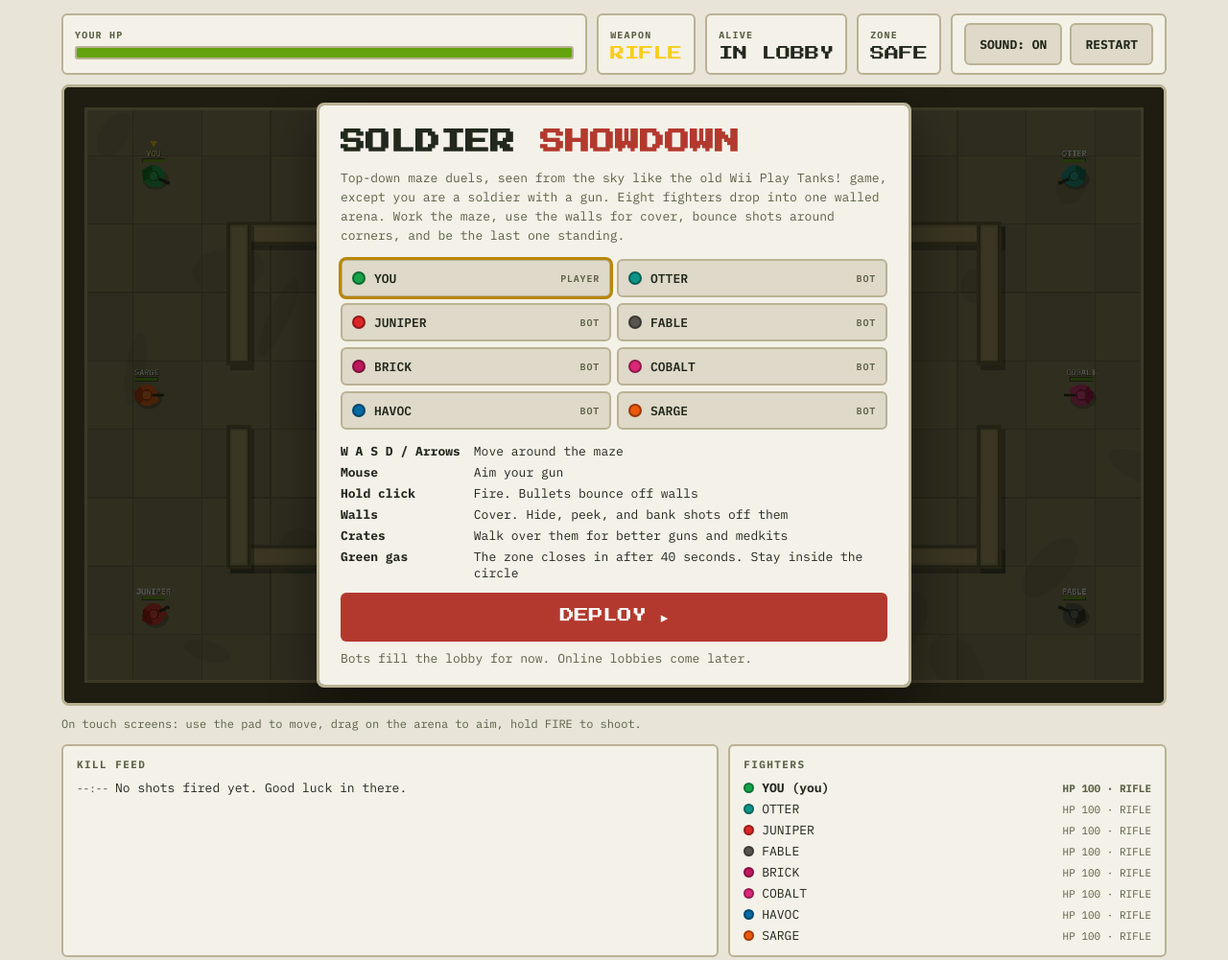
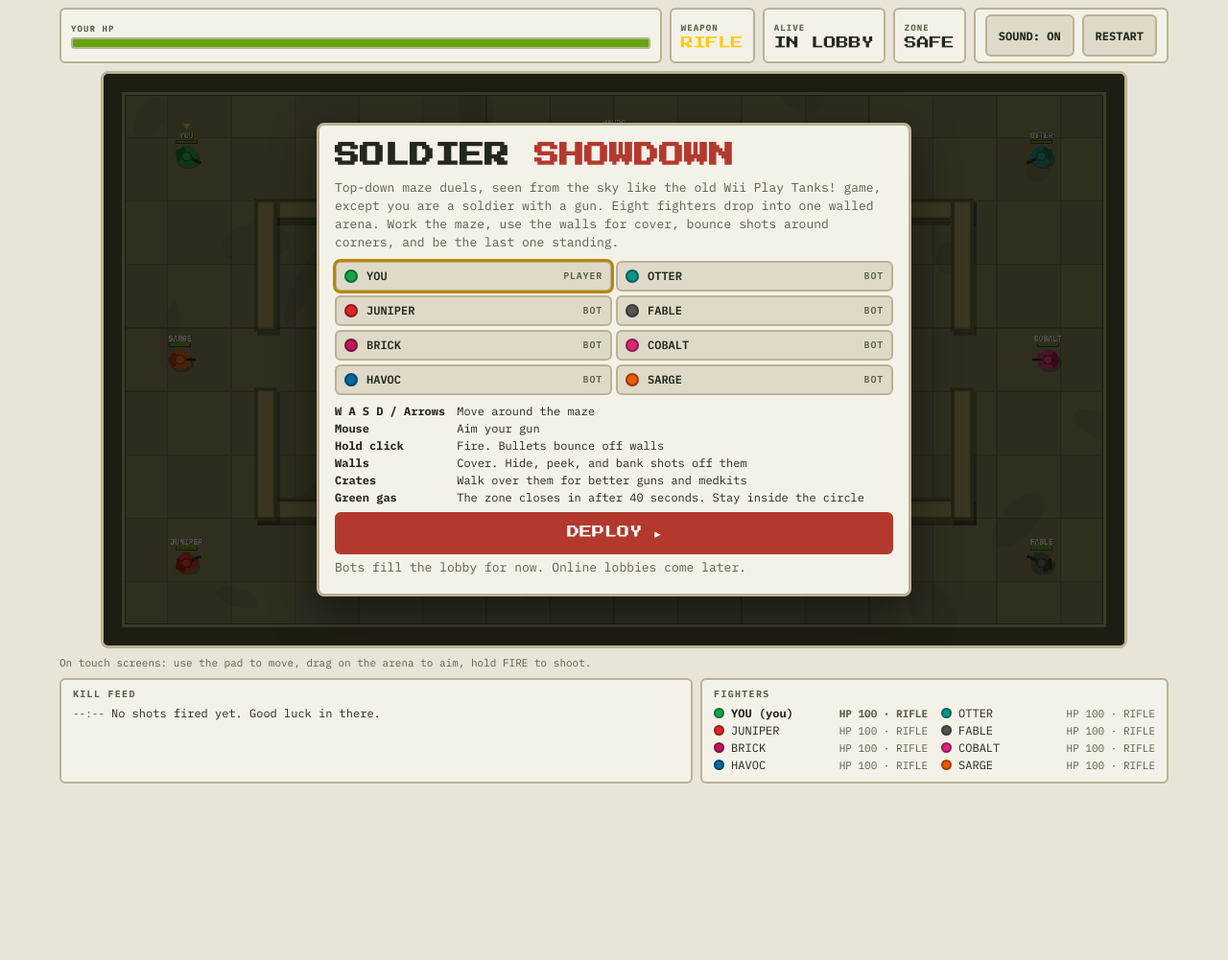
Before and after one commit to RD3-LIL/soldier-shooter, a plain HTML site: page index.html in a window 1280 px wide. Shown: the whole page at 96% size. After the commit the page ends 817 px from the top, so only its background shows below. Drawn offline with Linux system fonts and the light colour scheme.

Commit message:
Fit Soldier Showdown all on one page, no page scroll

```diff
--- a/index.html
+++ b/index.html
@@ -23,40 +23,53 @@
     }
   }
   *{ box-sizing:border-box; }
-  html,body{ margin:0; padding:0; }
+  html,body{ margin:0; padding:0; height:100%; }
   body{
     background:var(--bg); color:var(--ink);
     font-family:"IBM Plex Mono", ui-monospace, Menlo, monospace;
     -webkit-font-smoothing:antialiased;
+    height:100dvh; overflow:hidden;
+    /* vertical space taken by everything except the arena:
+       wrap padding + gaps + HUD + the panels under the stage */
+    --chrome:198px;
   }
+  @media (max-width:900px){ body{ --chrome:266px; } }
+  @media (pointer:coarse){ body{ --chrome:352px; } }
+  @media (pointer:coarse) and (max-width:900px){ body{ --chrome:426px; } }
   button{ font-family:inherit; min-height:44px; cursor:pointer; }
-  .wrap{ max-width:1180px; margin:0 auto; padding:14px 14px 28px; }
+  .wrap{
+    max-width:1180px; margin:0 auto; padding:8px 12px;
+    height:100dvh; display:flex; flex-direction:column; gap:8px;
+  }
 
   /* ---------- HUD ---------- */
   .hud{
-    display:flex; flex-wrap:wrap; gap:10px; align-items:stretch; margin-bottom:10px;
+    display:flex; flex-wrap:nowrap; gap:8px; align-items:stretch; flex:0 0 auto;
   }
+  @media (max-width:900px){ .hud{ flex-wrap:wrap; } }
   .hud .box{
     background:var(--panel); border:2px solid var(--line); border-radius:6px;
-    padding:8px 12px; display:flex; flex-direction:column; justify-content:center; gap:5px;
+    padding:5px 10px; display:flex; flex-direction:column; justify-content:center; gap:4px;
   }
-  .hud .label{ font-size:10px; letter-spacing:.12em; text-transform:uppercase; color:var(--ink2); font-weight:700; }
-  .hud .big{ font-family:"Press Start 2P", monospace; font-size:15px; line-height:1; }
-  .hpbox{ flex:1 1 200px; min-width:170px; }
-  .hpbar{ height:14px; background:var(--panel2); border:2px solid var(--line); border-radius:3px; overflow:hidden; }
+  .hud .label{ font-size:9px; letter-spacing:.12em; text-transform:uppercase; color:var(--ink2); font-weight:700; }
+  .hud .big{ font-family:"Press Start 2P", monospace; font-size:13px; line-height:1; white-space:nowrap; }
+  .hpbox{ flex:1 1 200px; min-width:150px; }
+  .hpbar{ height:12px; background:var(--panel2); border:2px solid var(--line); border-radius:3px; overflow:hidden; }
   .hpfill{ height:100%; width:100%; background:var(--hp); transition:width .18s ease, background .18s ease; }
   .hpfill.low{ background:var(--hp-low); }
   .hud .btns{ flex-direction:row; align-items:center; gap:8px; }
   .sbtn{
     background:var(--panel2); color:var(--ink); border:2px solid var(--line); border-radius:6px;
-    padding:0 14px; font-weight:700; font-size:13px;
+    padding:0 12px; font-weight:700; font-size:12px; white-space:nowrap;
   }
   .sbtn:active{ transform:translateY(1px); }
 
   /* ---------- Stage ---------- */
   .stage{
     position:relative; background:#20241a; border:3px solid var(--line); border-radius:8px;
-    overflow:hidden; aspect-ratio:16/9; width:100%;
+    overflow:hidden; aspect-ratio:16/9; flex:0 0 auto; margin:0 auto;
+    /* as wide as the column allows, but never so tall that the page scrolls */
+    width:min(100%, calc((100dvh - var(--chrome)) * 16 / 9));
     touch-action:none; user-select:none; -webkit-user-select:none;
   }
   canvas#game{ display:block; width:100%; height:100%; image-rendering:pixelated; cursor:crosshair; }
@@ -108,17 +121,42 @@
   .statrow{ display:flex; gap:18px; flex-wrap:wrap; margin:12px 0; }
   .statrow div{ font-size:13px; color:var(--ink2); }
   .statrow b{ display:block; font-size:22px; color:var(--ink); font-family:"Press Start 2P", monospace; margin-bottom:4px; }
+  /* shorter screens: squeeze the lobby/result card so it fits inside the arena */
+  @media (max-height:820px){
+    .card{ padding:13px 16px; }
+    .card p{ margin:5px 0; font-size:13px; line-height:1.45; }
+    .roster{ gap:4px; margin:9px 0; }
+    .slot{ min-height:32px; padding:4px 8px; font-size:12px; }
+    .controls-grid{ gap:3px 12px; font-size:12px; margin:8px 0; }
+    .bigbtn{ font-size:13px; padding:11px 8px; margin-top:8px; }
+    .statrow{ margin:8px 0; }
+    .statrow b{ font-size:18px; }
+  }
 
   /* ---------- under-stage panels ---------- */
-  .below{ display:grid; grid-template-columns:1.2fr .8fr; gap:10px; margin-top:10px; }
-  @media (max-width:760px){ .below{ grid-template-columns:1fr; } }
-  .panel{ background:var(--panel); border:2px solid var(--line); border-radius:6px; padding:12px 14px; }
-  .panel h2{ font-size:11px; letter-spacing:.13em; text-transform:uppercase; margin:0 0 9px; color:var(--ink2); }
-  #feed{ list-style:none; margin:0; padding:0; font-size:13px; display:flex; flex-direction:column; gap:5px; min-height:24px; }
-  #feed li{ line-height:1.4; }
+  .below{
+    display:grid; grid-template-columns:1.15fr .85fr; gap:8px;
+    flex:0 0 auto; height:110px;
+  }
+  .panel{
+    background:var(--panel); border:2px solid var(--line); border-radius:6px;
+    padding:8px 12px; overflow:hidden; min-width:0;
+  }
+  .panel h2{ font-size:10px; letter-spacing:.13em; text-transform:uppercase; margin:0 0 6px; color:var(--ink2); }
+  #feed{ list-style:none; margin:0; padding:0; font-size:12px; display:flex; flex-direction:column; gap:3px; }
+  #feed li{ line-height:1.35; white-space:nowrap; overflow:hidden; text-overflow:ellipsis; }
   #feed .t{ color:var(--ink2); font-size:11px; margin-right:7px; }
-  #standings{ list-style:none; margin:0; padding:0; font-size:13px; display:flex; flex-direction:column; gap:5px; }
-  #standings li{ display:flex; align-items:center; gap:8px; }
+  #standings{
+    list-style:none; margin:0; padding:0; font-size:12px;
+    display:grid; grid-template-columns:1fr 1fr; gap:3px 14px;
+  }
+  #standings li{ display:flex; align-items:center; gap:7px; min-width:0; }
+  #standings li span:nth-child(2){ overflow:hidden; text-overflow:ellipsis; white-space:nowrap; }
+  @media (max-width:560px){
+    #standings{ grid-template-columns:1fr 1fr; font-size:11px; gap:3px 8px; }
+    #feed{ font-size:11px; }
+    .panel{ padding:7px 9px; }
+  }
   #standings .dot{ width:11px; height:11px; border-radius:50%; border:2px solid rgba(0,0,0,.3); flex:0 0 auto; }
   #standings .hpmini{ margin-left:auto; font-size:11px; color:var(--ink2); }
   #standings li.dead{ opacity:.45; text-decoration:line-through; }
@@ -126,7 +164,7 @@
 
   /* ---------- touch controls ---------- */
   .touch{
-    display:none; gap:10px; margin-top:10px; justify-content:space-between; align-items:center;
+    display:none; gap:10px; flex:0 0 auto; justify-content:space-between; align-items:center;
   }
   .touch .cluster{ display:flex; gap:8px; align-items:center; }
   .touch .dpad{ display:grid; grid-template-columns:repeat(3,54px); grid-template-rows:repeat(2,54px); gap:4px; }
@@ -138,7 +176,8 @@
   .tbtn.fire{ width:76px; height:76px; border-radius:50%; background:var(--accent); color:#fff; font-size:13px; font-family:"Press Start 2P", monospace; }
   .tbtn.held{ filter:brightness(1.25); }
   @media (pointer:coarse){ .touch{ display:flex; } }
-  .hint{ font-size:12px; color:var(--ink2); margin-top:10px; line-height:1.5; }
+  .hint{ font-size:11px; color:var(--ink2); margin:0; line-height:1.4; flex:0 0 auto; }
+  @media (pointer:fine){ .hint{ display:none; } }
   @media (prefers-reduced-motion: reduce){
     .hpfill{ transition:none; }
   }
```
